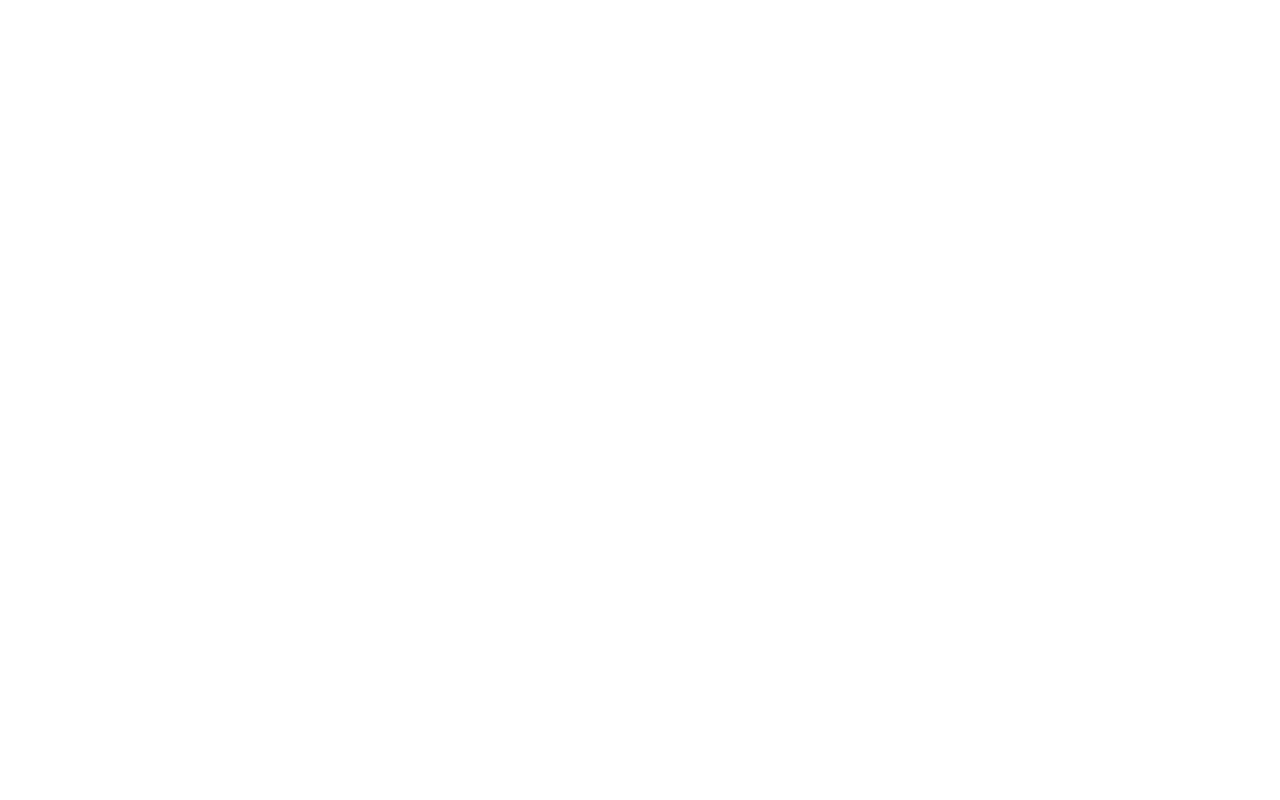
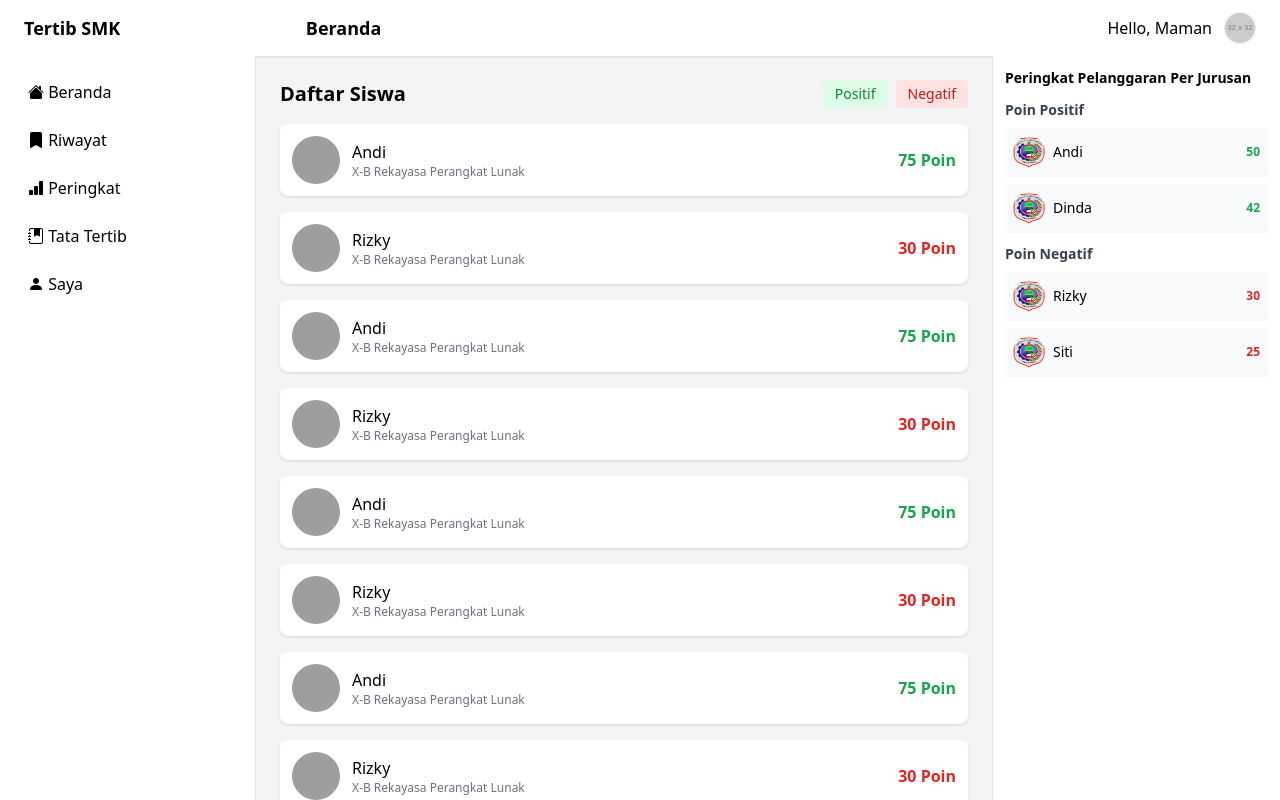
Before and after one commit to mamanrpl02/layout-student-tertib-smk, a plain HTML site: page peringkat.html in a window 1280 px wide. Drawn offline with nearby package versions, Linux system fonts and the light colour scheme; grey boxes are pictures that could not be loaded; placeholder pictures from the web are drawn by us.

Commit message:
pringlat 40% donr

```diff
--- a/peringkat.html
+++ b/peringkat.html
@@ -0,0 +1,392 @@
+<!DOCTYPE html>
+<html lang="en">
+  <head>
+    <meta charset="UTF-8" />
+    <meta name="viewport" content="width=device-width, initial-scale=1.0" />
+    <title>Dashboard Layout</title>
+    <script src="https://cdn.tailwindcss.com"></script>
+    <link
+      rel="stylesheet"
+      href="https://cdn.jsdelivr.net/npm/bootstrap-icons@1.13.1/font/bootstrap-icons.min.css"
+    />
+  </head>
+  <body class="bg-gray-100">
+    <!-- Container utama -->
+    <div class="flex flex-col h-screen">
+      <!-- Topbar -->
+      <header
+        class="flex items-center justify-between bg-white shadow px-6 py-3"
+      >
+        <span class="font-bold text-lg">Tertib SMK</span>
+
+        <div class="hidden md:block w-1/2">
+          <span class="font-bold text-lg">Beranda</span>
+        </div>
+
+        <!-- Profile -->
+        <div class="flex items-center gap-3">
+          <span class="hidden md:block font-medium">Hello, Maman</span>
+          <img
+            src="https://via.placeholder.com/32"
+            alt="Profile"
+            class="w-8 h-8 rounded-full border"
+          />
+        </div>
+      </header>
+
+      <!-- Content -->
+      <div class="flex flex-1 overflow-hidden">
+        <!-- Sidebar kiri (hanya desktop) -->
+        <aside
+          class="hidden md:block bg-white w-64 p-4 border-r overflow-y-auto"
+        >
+          <nav class="space-y-2">
+            <a href="#" class="block px-3 py-2 rounded hover:bg-gray-200"
+              ><i class="bi bi-house-fill"></i> Beranda</a
+            >
+            <a href="#" class="block px-3 py-2 rounded hover:bg-gray-200"
+              ><i class="bi bi-bookmark-fill"></i> Riwayat</a
+            >
+            <a href="#" class="block px-3 py-2 rounded hover:bg-gray-200"
+              ><i class="bi bi-bar-chart-fill"></i> Peringkat</a
+            >
+            <a href="#" class="block px-3 py-2 rounded hover:bg-gray-200"
+              ><i class="bi bi-journal-bookmark-fill"></i> Tata Tertib</a
+            >
+            <a href="#" class="block px-3 py-2 rounded hover:bg-gray-200"
+              ><i class="bi bi-person-fill"></i> Saya</a
+            >
+          </nav>
+        </aside>
+
+        <!-- Main content -->
+        <!-- List Siswa -->
+        <main class="flex-1 overflow-y-auto p-6 space-y-4">
+          <!-- Header + Filter -->
+          <div class="flex items-center justify-between mb-4">
+            <h2 class="text-xl font-semibold">Daftar Siswa</h2>
+            <div class="flex gap-2">
+              <button
+                class="px-3 py-1 text-sm rounded bg-green-100 text-green-700 hover:bg-green-200 transition"
+              >
+                Positif
+              </button>
+              <button
+                class="px-3 py-1 text-sm rounded bg-red-100 text-red-700 hover:bg-red-200 transition"
+              >
+                Negatif
+              </button>
+            </div>
+          </div>
+
+          <!-- Siswa 1 -->
+          <div class="flex items-center bg-white p-3 rounded-lg shadow">
+            <img
+              src="https://i.pravatar.cc/50?img=11"
+              alt="siswa"
+              class="w-12 h-12 rounded-full"
+            />
+            <div class="ml-3 flex-1">
+              <p class="font-medium">Andi</p>
+              <p class="text-xs text-gray-500">X-B Rekayasa Perangkat Lunak</p>
+            </div>
+            <span class="text-green-600 font-bold">75 Poin</span>
+          </div>
+
+          <!-- Siswa 2 -->
+          <div class="flex items-center bg-white p-3 rounded-lg shadow">
+            <img
+              src="https://i.pravatar.cc/50?img=16"
+              alt="siswa"
+              class="w-12 h-12 rounded-full"
+            />
+            <div class="ml-3 flex-1">
+              <p class="font-medium">Rizky</p>
+              <p class="text-xs text-gray-500">X-B Rekayasa Perangkat Lunak</p>
+            </div>
+            <span class="text-red-600 font-bold">30 Poin</span>
+          </div>
+          <div class="flex items-center bg-white p-3 rounded-lg shadow">
+            <img
+              src="https://i.pravatar.cc/50?img=11"
+              alt="siswa"
+              class="w-12 h-12 rounded-full"
+            />
+            <div class="ml-3 flex-1">
+              <p class="font-medium">Andi</p>
+              <p class="text-xs text-gray-500">X-B Rekayasa Perangkat Lunak</p>
+            </div>
+            <span class="text-green-600 font-bold">75 Poin</span>
+          </div>
+
+          <!-- Siswa 2 -->
+          <div class="flex items-center bg-white p-3 rounded-lg shadow">
+            <img
+              src="https://i.pravatar.cc/50?img=16"
+              alt="siswa"
+              class="w-12 h-12 rounded-full"
+            />
+            <div class="ml-3 flex-1">
+              <p class="font-medium">Rizky</p>
+              <p class="text-xs text-gray-500">X-B Rekayasa Perangkat Lunak</p>
+            </div>
+            <span class="text-red-600 font-bold">30 Poin</span>
+          </div>
+          <div class="flex items-center bg-white p-3 rounded-lg shadow">
+            <img
+              src="https://i.pravatar.cc/50?img=11"
+              alt="siswa"
+              class="w-12 h-12 rounded-full"
+            />
+            <div class="ml-3 flex-1">
+              <p class="font-medium">Andi</p>
+              <p class="text-xs text-gray-500">X-B Rekayasa Perangkat Lunak</p>
+            </div>
+            <span class="text-green-600 font-bold">75 Poin</span>
+          </div>
+
+          <!-- Siswa 2 -->
+          <div class="flex items-center bg-white p-3 rounded-lg shadow">
+            <img
+              src="https://i.pravatar.cc/50?img=16"
+              alt="siswa"
+              class="w-12 h-12 rounded-full"
+            />
+            <div class="ml-3 flex-1">
+              <p class="font-medium">Rizky</p>
+              <p class="text-xs text-gray-500">X-B Rekayasa Perangkat Lunak</p>
+            </div>
+            <span class="text-red-600 font-bold">30 Poin</span>
+          </div>
+          <div class="flex items-center bg-white p-3 rounded-lg shadow">
+            <img
+              src="https://i.pravatar.cc/50?img=11"
+              alt="siswa"
+              class="w-12 h-12 rounded-full"
+            />
+            <div class="ml-3 flex-1">
+              <p class="font-medium">Andi</p>
+              <p class="text-xs text-gray-500">X-B Rekayasa Perangkat Lunak</p>
+            </div>
+            <span class="text-green-600 font-bold">75 Poin</span>
+          </div>
+
+          <!-- Siswa 2 -->
+          <div class="flex items-center bg-white p-3 rounded-lg shadow">
+            <img
+              src="https://i.pravatar.cc/50?img=16"
+              alt="siswa"
+              class="w-12 h-12 rounded-full"
+            />
+            <div class="ml-3 flex-1">
+              <p class="font-medium">Rizky</p>
+              <p class="text-xs text-gray-500">X-B Rekayasa Perangkat Lunak</p>
+            </div>
+            <span class="text-red-600 font-bold">30 Poin</span>
+          </div>
+          <div class="flex items-center bg-white p-3 rounded-lg shadow">
+            <img
+              src="https://i.pravatar.cc/50?img=11"
+              alt="siswa"
+              class="w-12 h-12 rounded-full"
+            />
+            <div class="ml-3 flex-1">
+              <p class="font-medium">Andi</p>
+              <p class="text-xs text-gray-500">X-B Rekayasa Perangkat Lunak</p>
+            </div>
+            <span class="text-green-600 font-bold">75 Poin</span>
+          </div>
+
+          <!-- Siswa 2 -->
+          <div class="flex items-center bg-white p-3 rounded-lg shadow">
+            <img
+              src="https://i.pravatar.cc/50?img=16"
+              alt="siswa"
+              class="w-12 h-12 rounded-full"
+            />
+            <div class="ml-3 flex-1">
+              <p class="font-medium">Rizky</p>
+              <p class="text-xs text-gray-500">X-B Rekayasa Perangkat Lunak</p>
+            </div>
+            <span class="text-red-600 font-bold">30 Poin</span>
+          </div>
+          <div class="flex items-center bg-white p-3 rounded-lg shadow">
+            <img
+              src="https://i.pravatar.cc/50?img=11"
+              alt="siswa"
+              class="w-12 h-12 rounded-full"
+            />
+            <div class="ml-3 flex-1">
+              <p class="font-medium">Andi</p>
+              <p class="text-xs text-gray-500">X-B Rekayasa Perangkat Lunak</p>
+            </div>
+            <span class="text-green-600 font-bold">75 Poin</span>
+          </div>
+
+          <!-- Siswa 2 -->
+          <div class="flex items-center bg-white p-3 rounded-lg shadow">
+            <img
+              src="https://i.pravatar.cc/50?img=16"
+              alt="siswa"
+              class="w-12 h-12 rounded-full"
+            />
+            <div class="ml-3 flex-1">
+              <p class="font-medium">Rizky</p>
+              <p class="text-xs text-gray-500">X-B Rekayasa Perangkat Lunak</p>
+            </div>
+            <span class="text-red-600 font-bold">30 Poin</span>
+          </div>
+        </main>
+
+        <!-- Sidebar kanan -->
+        <aside
+          class="hidden lg:block w-72 bg-white border-l p-3 overflow-y-auto"
+        >
+          <h2 class="font-semibold text-sm mb-3">
+            Peringkat Pelanggaran Per Jurusan
+          </h2>
+
+          <!-- Kategori -->
+          <div class="space-y-3">
+            <!-- Poin Positif -->
+            <div>
+              <h3 class="text-gray-700 font-semibold text-sm mb-2">
+                Poin Positif
+              </h3>
+              <div class="space-y-2">
+                <div class="flex items-center bg-gray-50 p-2 rounded shadow-sm">
+                  <img
+                    src="smk.png"
+                    alt="avatar"
+                    class="w-8 h-8 rounded-full"
+                  />
+                  <p class="ml-2 text-sm flex-1">Andi</p>
+                  <span class="text-green-600 font-semibold text-xs">50</span>
+                </div>
+                <div class="flex items-center bg-gray-50 p-2 rounded shadow-sm">
+                  <img
+                    src="smk.png"
+                    alt="avatar"
+                    class="w-8 h-8 rounded-full"
+                  />
+                  <p class="ml-2 text-sm flex-1">Dinda</p>
+                  <span class="text-green-600 font-semibold text-xs">42</span>
+                </div>
+              </div>
+            </div>
+
+            <!-- Poin Negatif -->
+            <div>
+              <h3 class="text-gray-700 font-semibold text-sm mb-2">
+                Poin Negatif
+              </h3>
+              <div class="space-y-2">
+                <div class="flex items-center bg-gray-50 p-2 rounded shadow-sm">
+                  <img
+                    src="smk.png"
+                    alt="avatar"
+                    class="w-8 h-8 rounded-full"
+                  />
+                  <p class="ml-2 text-sm flex-1">Rizky</p>
+                  <span class="text-red-600 font-semibold text-xs">30</span>
+                </div>
+                <div class="flex items-center bg-gray-50 p-2 rounded shadow-sm">
+                  <img
+                    src="smk.png"
+                    alt="avatar"
+                    class="w-8 h-8 rounded-full"
+                  />
+                  <p class="ml-2 text-sm flex-1">Siti</p>
+                  <span class="text-red-600 font-semibold text-xs">25</span>
+                </div>
+              </div>
+            </div>
+          </div>
+        </aside>
+      </div>
+    </div>
+
+    <!-- Bottom Navigation (hanya mobile) -->
+    <!-- Bottom Bar (HP) -->
+    <nav
+      class="fixed bottom-0 left-0 w-full bg-white border-t shadow-inner flex justify-around items-center py-2 lg:hidden z-50"
+    >
+      <!-- Beranda -->
+      <a
+        href="#"
+        class="flex flex-col items-center text-gray-600 hover:text-blue-600"
+      >
+        <i class="bi bi-house-fill text-xl"></i>
+        <span class="text-xs">Beranda</span>
+      </a>
+
+      <!-- Riwayat -->
+      <a
+        href="#"
+        class="flex flex-col items-center text-gray-600 hover:text-blue-600"
+      >
+        <i class="bi bi-bookmark-fill text-xl"></i>
+        <span class="text-xs">Riwayat</span>
+      </a>
+
+      <!-- Peringkat -->
+      <a
+        href="#"
+        class="flex flex-col items-center text-gray-600 hover:text-blue-600"
+      >
+        <i class="bi bi-bar-chart-fill text-xl"></i>
+        <span class="text-xs">Peringkat</span>
+      </a>
+
+      <!-- Tata Tertib -->
+      <a
+        href="#"
+        class="flex flex-col items-center text-gray-600 hover:text-blue-600"
+      >
+        <i class="bi bi-journal-bookmark-fill text-xl"></i>
+        <span class="text-xs">Tata Tertib</span>
+      </a>
+
+      <!-- Saya -->
+      <a
+        href="#"
+        class="flex flex-col items-center text-gray-600 hover:text-blue-600"
+      >
+        <i class="bi bi-person-fill text-xl"></i>
+        <span class="text-xs">Saya</span>
+      </a>
+    </nav>
+
+    <!-- Tombol Scroll ke Atas -->
+    <!-- Tombol Scroll ke Atas -->
+    <button
+      id="scrollTopBtn"
+      class="hidden fixed bottom-16 right-4 p-3 rounded-full bg-blue-600 text-white shadow-lg hover:bg-blue-700 transition"
+    >
+      <i class="bi bi-arrow-up"></i>
+    </button>
+
+    <script>
+      document.addEventListener("DOMContentLoaded", () => {
+        const scrollBtn = document.getElementById("scrollTopBtn");
+
+        // cek saat scroll
+        window.addEventListener("scroll", () => {
+          if (window.scrollY > 200) {
+            scrollBtn.classList.remove("hidden");
+          } else {
+            scrollBtn.classList.add("hidden");
+          }
+        });
+
+        // klik tombol untuk scroll ke atas
+        scrollBtn.addEventListener("click", () => {
+          window.scrollTo({
+            top: 0,
+            behavior: "smooth",
+          });
+        });
+      });
+    </script>
+  </body>
+</html>
```
Also changed, not shown: index.html (+50 -23 lines).
